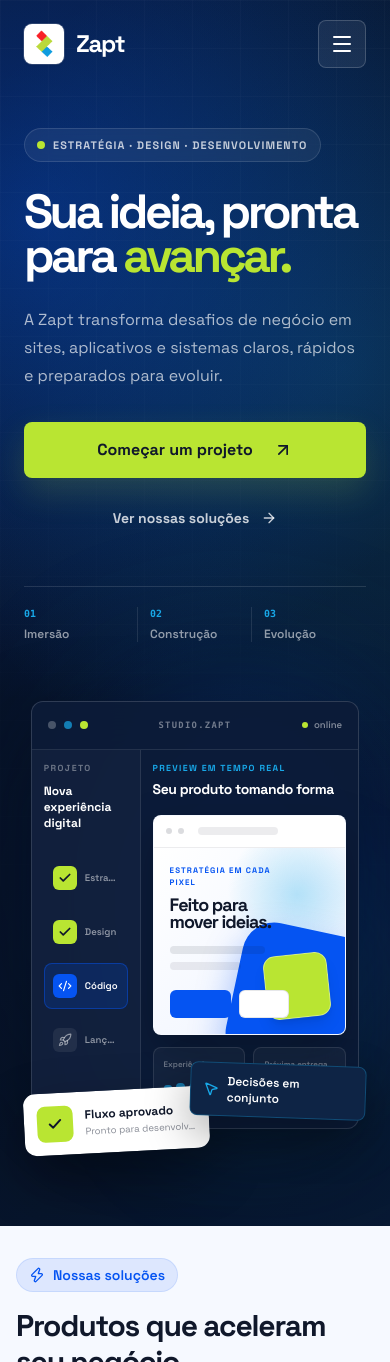
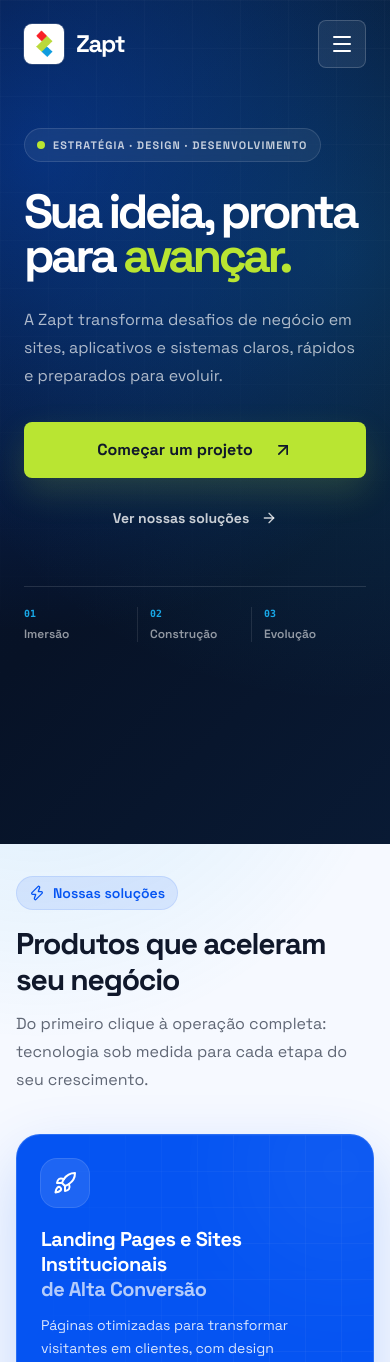
Before and after one commit to Gabriel-Andreoni/zapt, a Next.js app: page / in a window 390 px wide. Shown: the top 1362 px of the page. Built offline with nearby package versions, Linux system fonts and the light colour scheme.

Commit message:
Remoção do mockup da hero em versões mobile

```diff
--- a/app/sections/Hero/index.tsx
+++ b/app/sections/Hero/index.tsx
@@ -375,7 +375,7 @@ export default function Hero() {
           </div>
         </div>
 
-        <div className="relative z-10 lg:col-span-7 lg:pl-5">
+        <div className="relative z-10 hidden md:block lg:col-span-7 lg:pl-5">
           <ProjectStudio />
         </div>
       </div>
```
